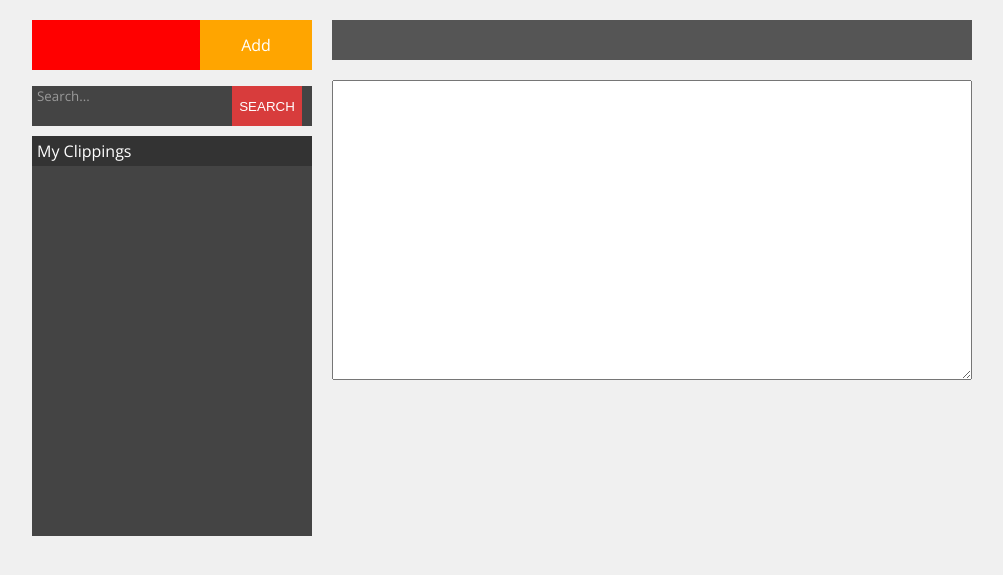
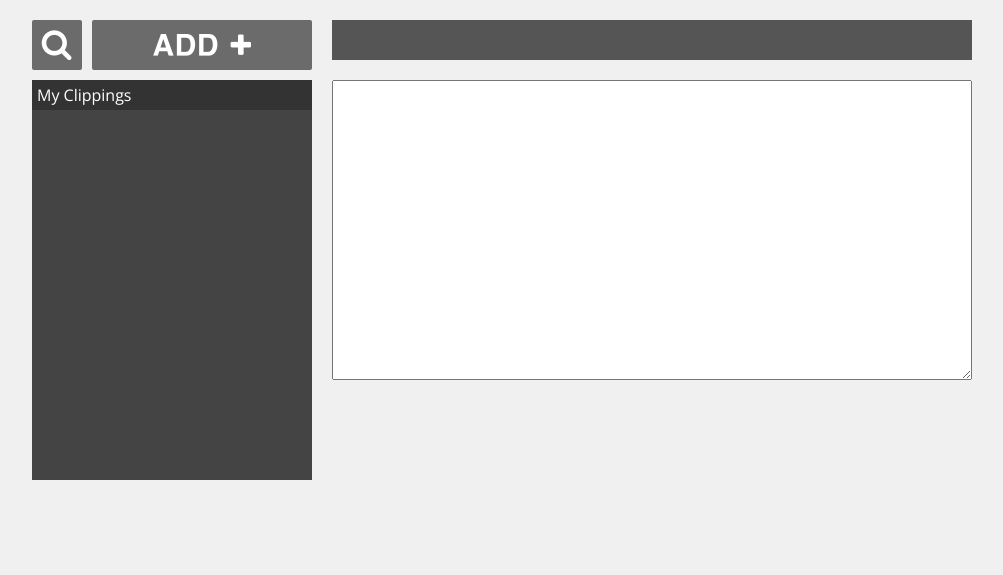
Before and after one commit to jtehlert/class_project, a PHP site: page / in a window 1280 px wide. Shown: the part 78-653 px from the top of the page, without its empty margins (138-1141 px from the left). Run offline with PHP 8.4, Linux system fonts and the light colour scheme; the visitor is signed in with stand-in values (Sample User, id 1); data that the repository does not hold is empty; a stand-in replaces the project's code that opens the database connection; some libraries are stand-ins or nearby versions.

Commit message:
Better sidebar

```diff
--- a/assets/css/layout.css
+++ b/assets/css/layout.css
@@ -84,79 +84,91 @@ a {
 
 #sidebar {
     height: 500px;
-    /*background-color: #333;*/
+    font-family: 'Open Sans', sans-serif;
 }
 
 #sidebar-buttons {
     width: 100%;
     height: 50px;
-    background-color: #555;
+}
+
+#sidebar-buttons img {
+    width: 100%;
+    height: 100%;
 }
 
 .sidebar-button {
-    width: 20%;
     height: 100%;
-    background-color: red;
-    float:left ;
+    background-color: #6B6B6B;
+    -webkit-border-radius: 2px;
+    float: left;
+    color: white;
 }
 
 .sidebar-button:hover {
-    background-color: blue;
+    background-color: #EF4D68;
+    cursor: pointer;
+}
+
+#sidebar-add-buttons {
+    width: 100%;
+    margin-top: 10px;
+    line-height: 40px;
+    text-align: center;
+    color: white;
+}
+
+.revealable {
+    height: 0px;
+    overflow: hidden;
+    -webkit-transition: height 0.2s;
+    -moz-transition: height 0.2s;
+    transition: height 0.2s;
+}
+
+.animation-open {
+    height: 40 !important;
+    margin-bottom: 10px;
+}
+
+.pink-background {
+    background-color: #EF4D68;
 }
 
 .sidebar-add-button {
-    width: 40%;
+    width: 135px;
     height: 100%;
-    background-color: #222;
+    background-color: #6B6B6B;
+    -webkit-border-radius: 2px;
     float: left;
-    background-color: orange;
-    color: white;
-    line-height: 50px;
-    text-align: center;
-    font-family: 'Open Sans', sans-serif;
 }
 
 .sidebar-add-button:hover {
-    background-color: green;
+    cursor: pointer;
+    background-color: #EF4D68;
 }
 
-.sidebar-add-button ul {
-    display: none;
-    top: 74px;
-    left: 290px;
-    background-color: green;
-    position: absolute;
-    padding: 0;
-    list-style-type: none;
+.margin-right-10 {
+    margin-right: 10px;
 }
 
-.sidebar-add-button:hover > ul {
-    display:list-item;
+#sidebar-search-button {
+    width: 50px;
 }
 
-.sidebar-add-button ul li {
-    width: 140px;
-    float: none;
-    position: relative;
-    list-style: none;
-    text-align: center;
-}
-
-.sidebar-add-button ul li:hover {
-    background-color: pink;
-    cursor: pointer;
+#sidebar-add-button {
+    width: 220px;
+    margin-left: 10px;
 }
 
 #sidebar-search {
     width: 100%;
-    height: 40px;
     background-color: #444;
-    margin-bottom: 10px;
 }
 
 #sidebar-search-form input {
-    width: 200px;
-    height: 20px;
+    width: 210px;
+    height: 40px;
     padding: 10px 5px;
     float: left;
     background-color: #444;
--- a/assets/layout/sidebar.php
+++ b/assets/layout/sidebar.php
@@ -1,29 +1,21 @@
 <div id="sidebar">
   <div id="sidebar-buttons">
-    <a href="">
-      <div class="sidebar-button">
-        <!-- <img src="http://<?php //echo $_SERVER['HTTP_HOST'];?>/assets/images/notebook.png" alt="" > -->
-      </div>
-    </a>
-    <a href="">
-      <div class="sidebar-button">
-        <!-- <img src="http://<?php //echo $_SERVER['HTTP_HOST'];?>/assets/images/note.png" alt=""> -->
-      </div>
-    </a>
-    <a href="">
-      <div class="sidebar-button">
-        <!-- <img src="http://<?php //echo $_SERVER['HTTP_HOST'];?>/assets/images/alerts.png" alt=""> -->
-      </div>
-    </a>
-    <div class="sidebar-add-button">
-      Add
-      <ul>
-        <li onclick="showClippingOverlay()">Add Clipping</li>
-        <li onclick="showNotebookOverlay()">Add Notebook</li>
-      </ul>
+    <div id="sidebar-search-button" class="sidebar-button">
+      <img src="assets/images/search.png" alt="">
+    </div>
+    <div id="sidebar-add-button" class="sidebar-button">
+      <img src="assets/images/add.png" alt="">
     </div>
   </div>
-  <div id="sidebar-search" >
+  <div id="sidebar-add-buttons" class="revealable">
+    <div class="sidebar-add-button margin-right-10" onclick="showClippingOverlay()">
+      Add Clipping
+    </div>
+    <div class="sidebar-add-button" onclick="showNotebookOverlay()">
+      Add Notebook
+    </div>
+  </div>
+  <div id="sidebar-search" class="revealable">
     <form id="sidebar-search-form" method="get" action="">
       <input type="text" class="sidebar-search-input" name="q" size="21" maxlength="120" placeholder="Search...">
       <button type="submit">Search</button>
@@ -43,4 +35,14 @@
     swal("Feature not implemented", "We'll get that working right away!")
   };
 
+  document.querySelector('#sidebar-add-button').onclick = function(){
+    document.getElementById('sidebar-add-buttons').classList.toggle('animation-open');
+    document.getElementById('sidebar-add-button').classList.toggle('pink-background');
+  };
+
+  document.querySelector('#sidebar-search-button').onclick = function(){
+    document.getElementById('sidebar-search').classList.toggle('animation-open');
+    document.getElementById('sidebar-search-button').classList.toggle('pink-background');
+  };
+
 </script>
--- a/config.php
+++ b/config.php
@@ -1,10 +1,9 @@
 <?php
-include 'private_config.php';
 $_PROD_ = FALSE;
 $_IWP_ = FALSE;
 
 // DB Settings //
-$_DB_NAME_ = $_PRIVATE_DB_NAME_;
+$_DB_NAME_ = 'hci';
 $_DB_USER_ = $_PROD_ ? $_PRIVATE_DB_USER_ : 'root';
 $_DB_PASS_ = $_PROD_ ? $_PRIVATE_DB_PASS_ : 'root';
 $_DB_HOST_ = $_PROD_ ? $_PRIVATE_DB_HOST_ : 'localhost';
```
Also changed, not shown: assets/images/add.png (added), assets/images/search.png (added).
